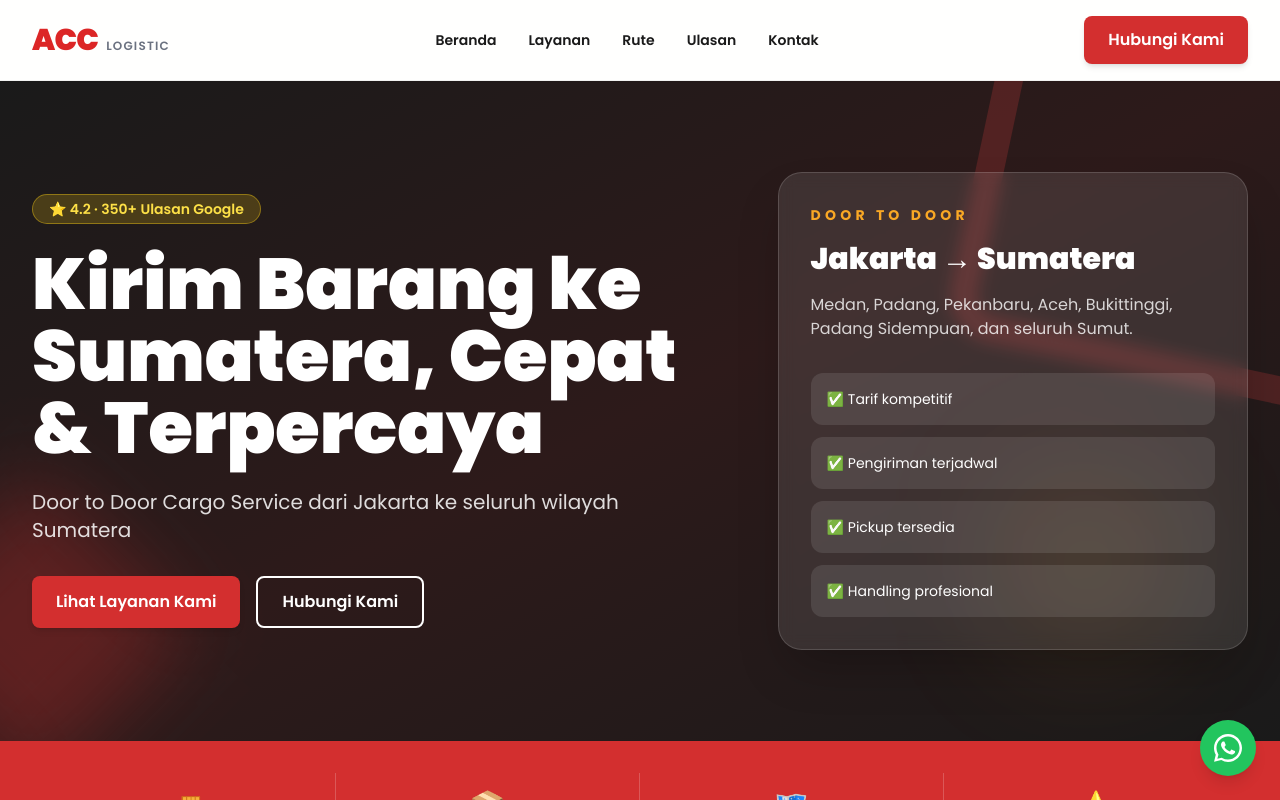
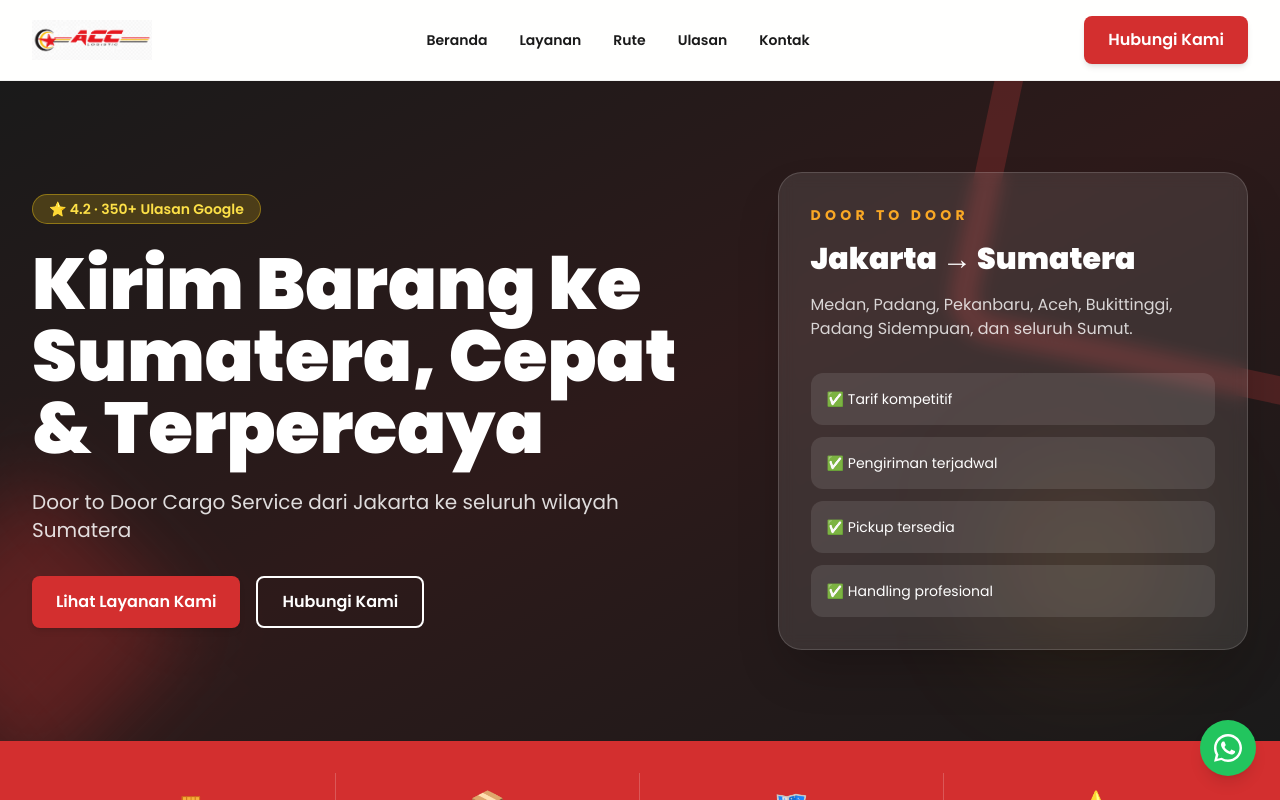
Before and after one commit to ghootech-sketch/acc-logistik, a Next.js app: page / in a window 1280 px wide. Shown: the top 800 px of the page. Built offline with nearby package versions, Linux system fonts and the light colour scheme.

Commit message:
feat: replace text logo with image in navbar

```diff
--- a/components/Navbar.tsx
+++ b/components/Navbar.tsx
@@ -1,6 +1,7 @@
 'use client';
 
 import Link from 'next/link';
+import Image from 'next/image';
 import { useState } from 'react';
 
 const links = [
@@ -17,9 +18,15 @@
   return (
     <header className="sticky top-0 z-50 border-b border-black/5 bg-white/95 shadow-sm backdrop-blur">
       <nav className="container-page flex h-20 items-center justify-between px-4 sm:px-6 lg:px-8">
-        <Link href="/" className="flex items-baseline gap-1 leading-none" onClick={() => setOpen(false)}>
-          <span className="font-black text-red-600 tracking-tight text-3xl">ACC</span>
-          <span className="text-xs font-semibold text-gray-500 tracking-widest ml-1">LOGISTIC</span>
+        <Link href="/" className="flex items-center" onClick={() => setOpen(false)}>
+          <Image
+            src="/logo-navbar.png"
+            alt="ACC Logistic"
+            width={140}
+            height={48}
+            priority
+            className="h-10 w-auto object-contain"
+          />
         </Link>
         <div className="hidden items-center gap-8 md:flex">
           {links.map((link) => (
```
